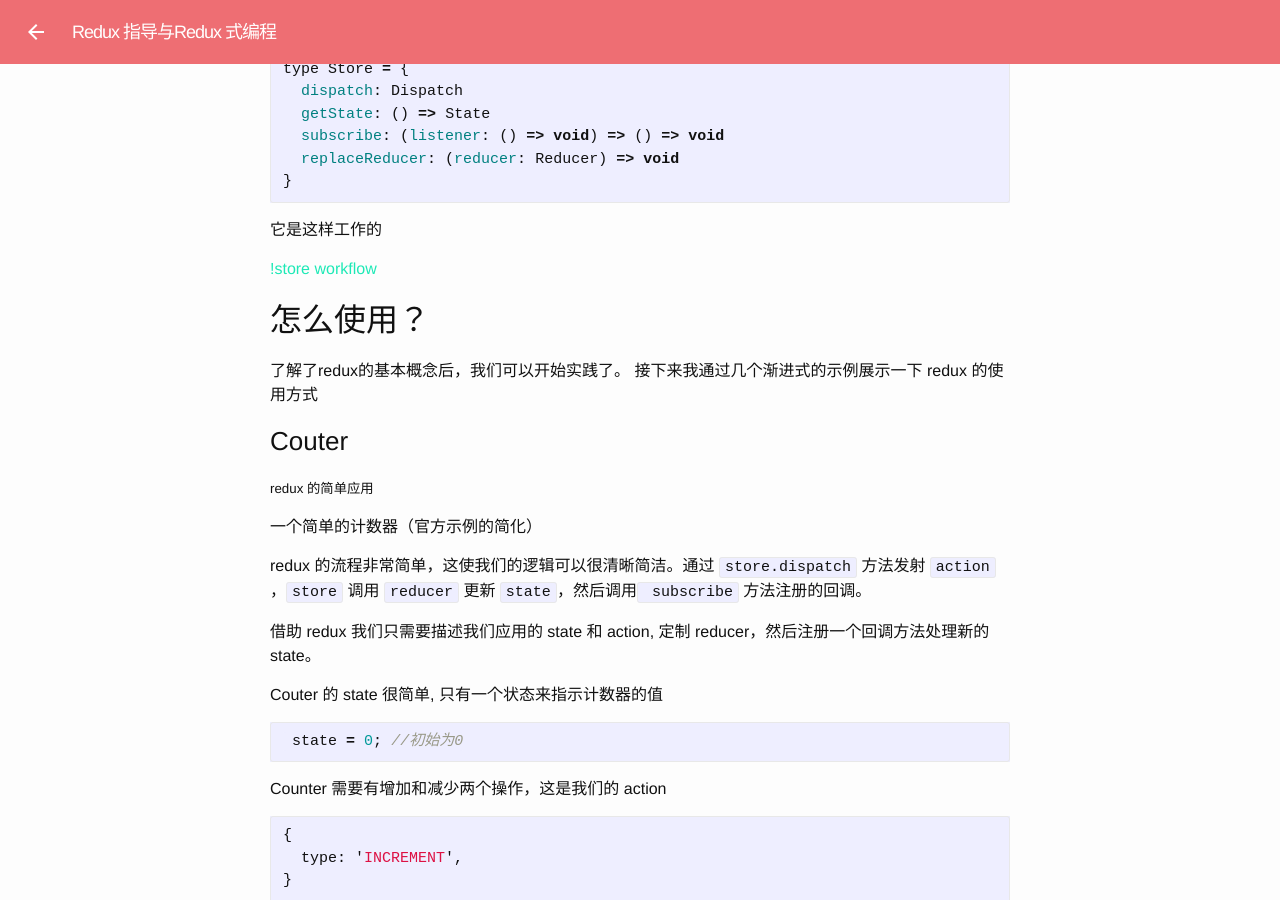
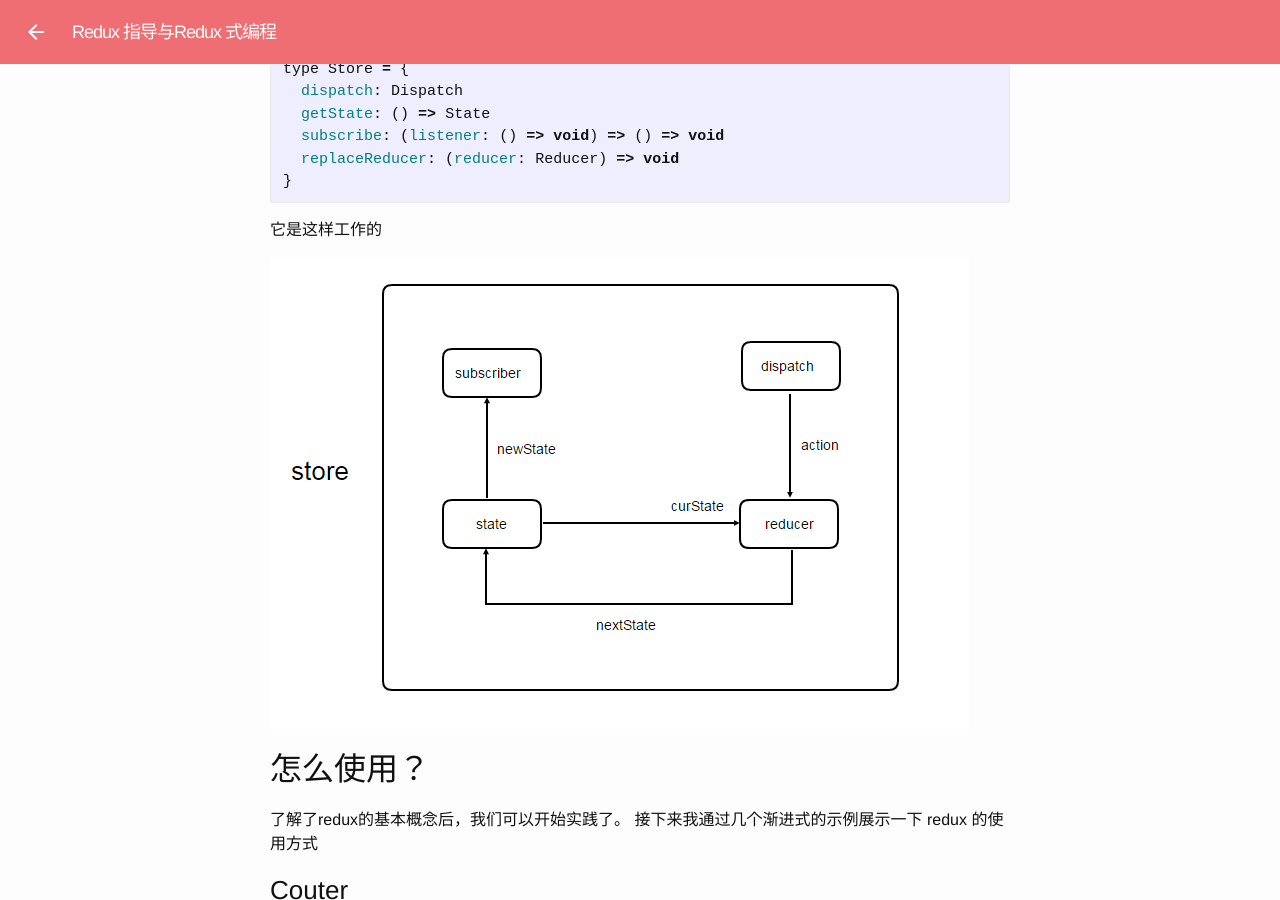
Before and after one commit to liximomo/liximomo.github.io, a Jekyll site: the page built from _posts/architecture/2016-04-15-redux-how-to.md, in a window 1280 px wide and 900 px high, scrolled down 2708 px. Built offline with Jekyll 4.4.1, drawn with Linux system fonts in a browser that asks for light colours.

Commit message:
fix img link

```diff
--- a/_posts/architecture/2016-04-15-redux-how-to.md
+++ b/_posts/architecture/2016-04-15-redux-how-to.md
@@ -128,7 +128,7 @@
 
 它是这样工作的
 
-[!store workflow][store]
+![store workflow][store]
 
 ## 怎么使用？
 了解了redux的基本概念后，我们可以开始实践了。
```
